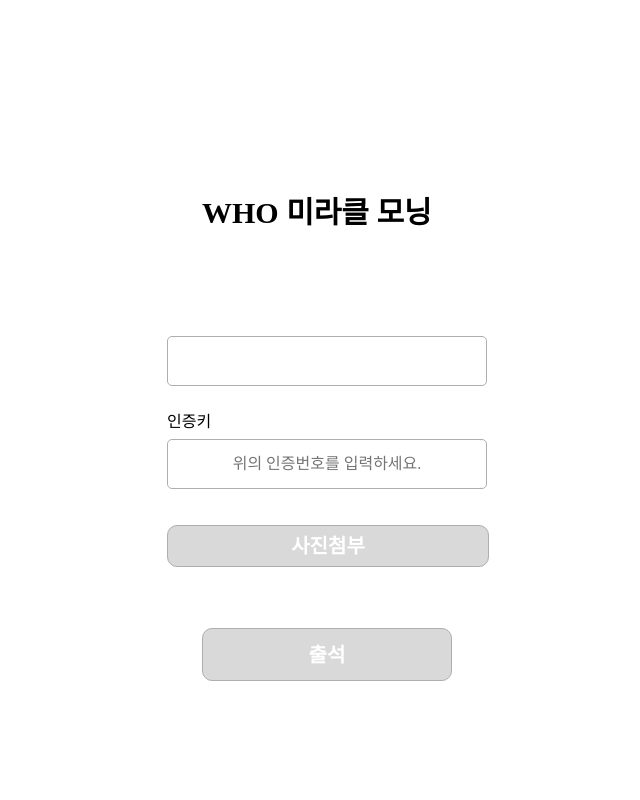
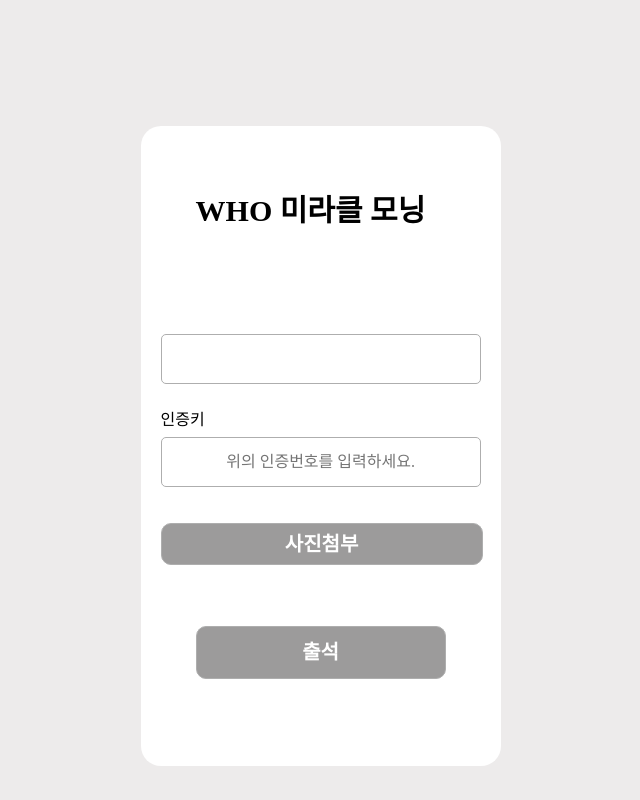
Before and after one commit to mytime501/flask, a Flask app: template templates/attendance.html in a window 1280 px wide. Shown: the whole page, without its empty margins (373-1013 px from the left). Run offline with Flask 3, Linux system fonts and the light colour scheme; the template is opened without the code that fills it, so the values that code supplies are empty.

Commit message:
Update attendance.html

```diff
--- a/templates/attendance.html
+++ b/templates/attendance.html
@@ -26,12 +26,17 @@
 
         </script>
         <style type="text/css">
+            body {
+                background: #EDEBEB;
+            }
+
             .attend1{
                 /* 출석체크 */
 
                 position: relative;
                 width: 360px;
                 height: 640px;
+                border-radius: 20px;
 
                 background: #FFFFFF;
             }
@@ -141,7 +146,7 @@
                 width: 320px;
                 height: 40px;
 
-                background: #D9D9D9;
+                background: #9c9b9b;
 
                 font-family: 'Noto Sans KR';
                 font-style: normal;
@@ -168,7 +173,7 @@
                 left: 55px;
                 top: 500px;
 
-                background: #D9D9D9;
+                background: #9c9b9b;
                 border-radius: 10px;
 
                 font-family: 'Noto Sans KR';
@@ -204,9 +209,10 @@
                 }
             }
         </style>
-        <title>메인</title>
+        <title>출석</title>
     </head>
-    <body class="attend1">
+    <body>
+        <div class="attend1">
             <form action="/attendance" method="post" enctype="multipart/form-data">
                 <div class="attend2">WHO 미라클 모닝</div>
                 <div class="secucode">{{value}}</div>
@@ -218,5 +224,6 @@
 
                 <button type="submit" class="attend3">출석</button>
             </form>
+        </div>
     </body>
 </html>
```
Lines whose indentation alone changed are shown as unchanged.
